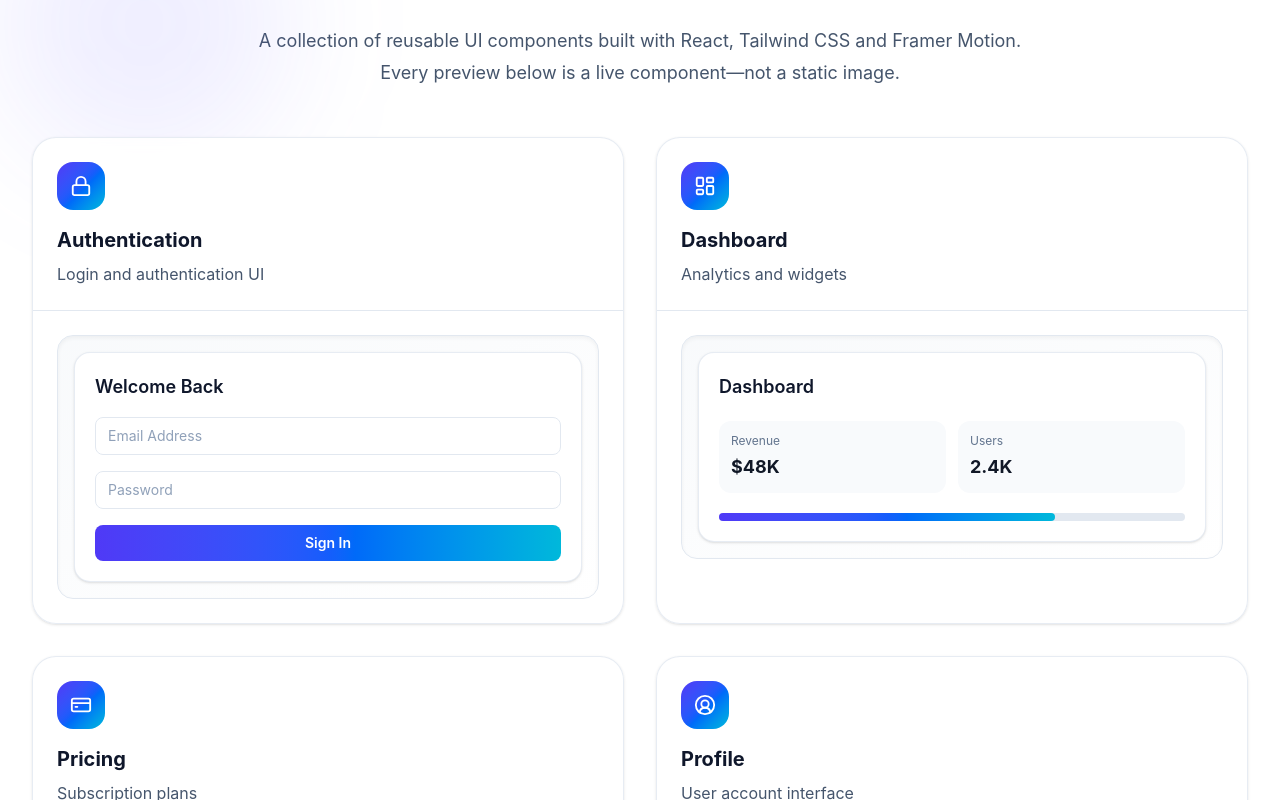
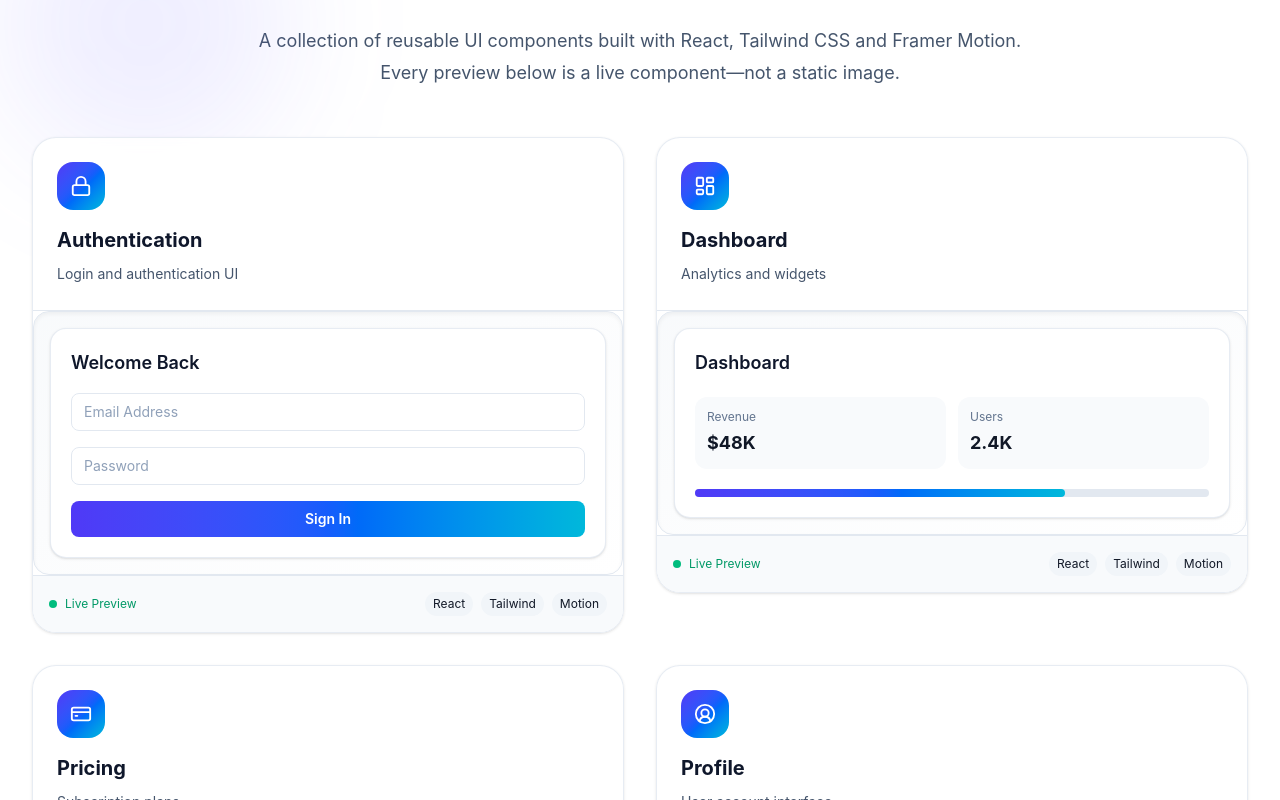
Before and after one commit to denverma7/react-ultimate-starter, a React (Vite) app: page / in a window 1280 px wide. Shown: the part 3700-4500 px from the top of the page. Built offline with nearby package versions, Linux system fonts and the light colour scheme.

Commit message:
feat(showcase): add reusable live component showcase section

```diff
--- /dev/null
+++ b/src/components/common/card/index.js
@@ -0,0 +1,19 @@
+import Card from './Card';
+import CardBadge from './CardBadge';
+import CardContent from './CardContent';
+import CardDescription from './CardDescription';
+import CardFooter from './CardFooter';
+import CardHeader from './CardHeader';
+import CardTitle from './CardTitle';
+
+export {
+  Card,
+  CardBadge,
+  CardContent,
+  CardDescription,
+  CardFooter,
+  CardHeader,
+  CardTitle,
+};
+
+export default Card;
--- a/src/components/sections/showcase/components/ShowcaseCard.jsx
+++ b/src/components/sections/showcase/components/ShowcaseCard.jsx
@@ -1,48 +1,44 @@
 import { motion } from "framer-motion";
-import { cn } from "@/libs";
-import { fadeUp, liftHover } from "@/libs/animations";
 
+import Card from "@/components/common/card";
+
+import ShowcaseCardHeader from "./ShowcaseCardHeader";
+import ShowcaseCardFooter from "./ShowcaseCardFooter";
+import ShowcasePreviewFrame from "./ShowcasePreviewFrame";
 import ShowcasePreview from "./ShowcasePreview";
-import ShowcasePreviewFrame from "./ShowcasePreviewFrame";
-import CardContent from "@/components/common/card/CardContent";
 
-export default function ShowcaseCard({ item }) {
-  const { title, description, icon: Icon, preview } = item;
+import {
+  fadeUp,
+  liftHover,
+} from "@/libs/animations";
 
+export default function ShowcaseCard({
+  item,
+}) {
   return (
-    <motion.article
+    <motion.div
       variants={fadeUp}
       whileHover={liftHover}
-      className={cn(
-        "group rounded-3xl",
-        "border border-slate-200/80",
-        "bg-white/90 backdrop-blur-sm",
-        "overflow-hidden",
-        "shadow-sm",
-        "transition-all duration-300",
-        "hover:border-blue-200",
-        "hover:ring-1 hover:ring-blue-200",
-        "hover:shadow-2xl",
-      )}
     >
-      <div className="border-b border-slate-200 p-6">
-        <div className="mb-4 flex h-12 w-12 items-center justify-center rounded-2xl bg-linear-to-br from-indigo-600 via-blue-600 to-cyan-500 text-white">
-          <Icon size={22} />
-        </div>
+      <Card>
 
-        <h3 className="text-xl font-bold text-slate-900">{title}</h3>
+        <ShowcaseCardHeader
+          title={item.title}
+          description={item.description}
+          icon={item.icon}
+        />
 
-        <p className="mt-2 text-slate-600">{description}</p>
-      </div>
+        <ShowcasePreviewFrame>
 
-      {/* <div className="bg-slate-50 p-6">
-        <ShowcasePreview type={preview} />
-      </div> */}
-      <CardContent>
-        <ShowcasePreviewFrame>
-          <ShowcasePreview type={preview} />
+          <ShowcasePreview
+            type={item.preview}
+          />
+
         </ShowcasePreviewFrame>
-      </CardContent>
-    </motion.article>
+
+        <ShowcaseCardFooter />
+
+      </Card>
+    </motion.div>
   );
 }
--- a/src/components/sections/showcase/components/ShowcaseCardFooter.jsx
+++ b/src/components/sections/showcase/components/ShowcaseCardFooter.jsx
@@ -0,0 +1,29 @@
+import { CardFooter } from "@/components/common/card";
+
+export default function ShowcaseCardFooter() {
+  return (
+    <CardFooter>
+      <div className="flex items-center justify-between">
+        <div className="flex items-center gap-2 text-xs text-emerald-600">
+          <span className="h-2 w-2 rounded-full bg-emerald-500" />
+
+          Live Preview
+        </div>
+
+        <div className="flex gap-2">
+          <span className="rounded-full bg-slate-100 px-2 py-1 text-xs">
+            React
+          </span>
+
+          <span className="rounded-full bg-slate-100 px-2 py-1 text-xs">
+            Tailwind
+          </span>
+
+          <span className="rounded-full bg-slate-100 px-2 py-1 text-xs">
+            Motion
+          </span>
+        </div>
+      </div>
+    </CardFooter>
+  );
+}
--- a/src/components/sections/showcase/components/ShowcaseCardHeader.jsx
+++ b/src/components/sections/showcase/components/ShowcaseCardHeader.jsx
@@ -0,0 +1,27 @@
+import {
+  CardHeader,
+  CardTitle,
+  CardDescription,
+} from "@/components/common/card";
+
+export default function ShowcaseCardHeader({
+  title,
+  description,
+  icon: Icon,
+}) {
+  return (
+    <CardHeader>
+      <div className="mb-4 flex h-12 w-12 items-center justify-center rounded-2xl bg-linear-to-br from-indigo-600 via-blue-600 to-cyan-500 text-white">
+        <Icon size={22} />
+      </div>
+
+      <CardTitle>
+        {title}
+      </CardTitle>
+
+      <CardDescription>
+        {description}
+      </CardDescription>
+    </CardHeader>
+  );
+}
--- a/vite.config.js
+++ b/vite.config.js
@@ -1,14 +1,18 @@
 import { defineConfig } from 'vite'
 import react from '@vitejs/plugin-react'
 import tailwindcss from '@tailwindcss/vite'
-import path from 'path'
+import path from 'node:path'
+import { fileURLToPath } from 'node:url'
+
+const __filename = fileURLToPath(import.meta.url)
+const __dirname = path.dirname(__filename)
 
 // https://vite.dev/config/
 export default defineConfig({
   plugins: [react(), tailwindcss()],
   resolve: {
     alias: {
-      "@": path.resolve(__dirname, "src"),
+      '@': path.resolve(__dirname, 'src'),
     }
   }
 })
```
